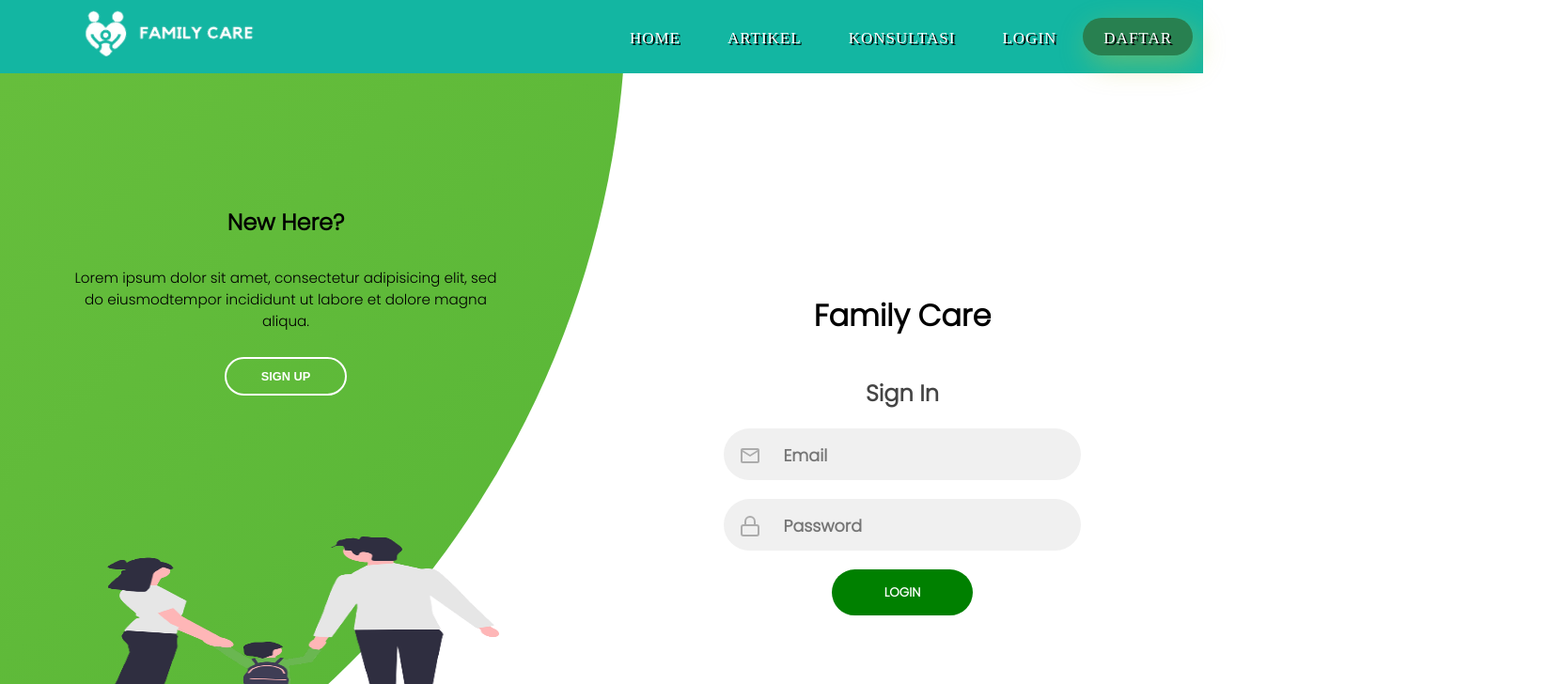
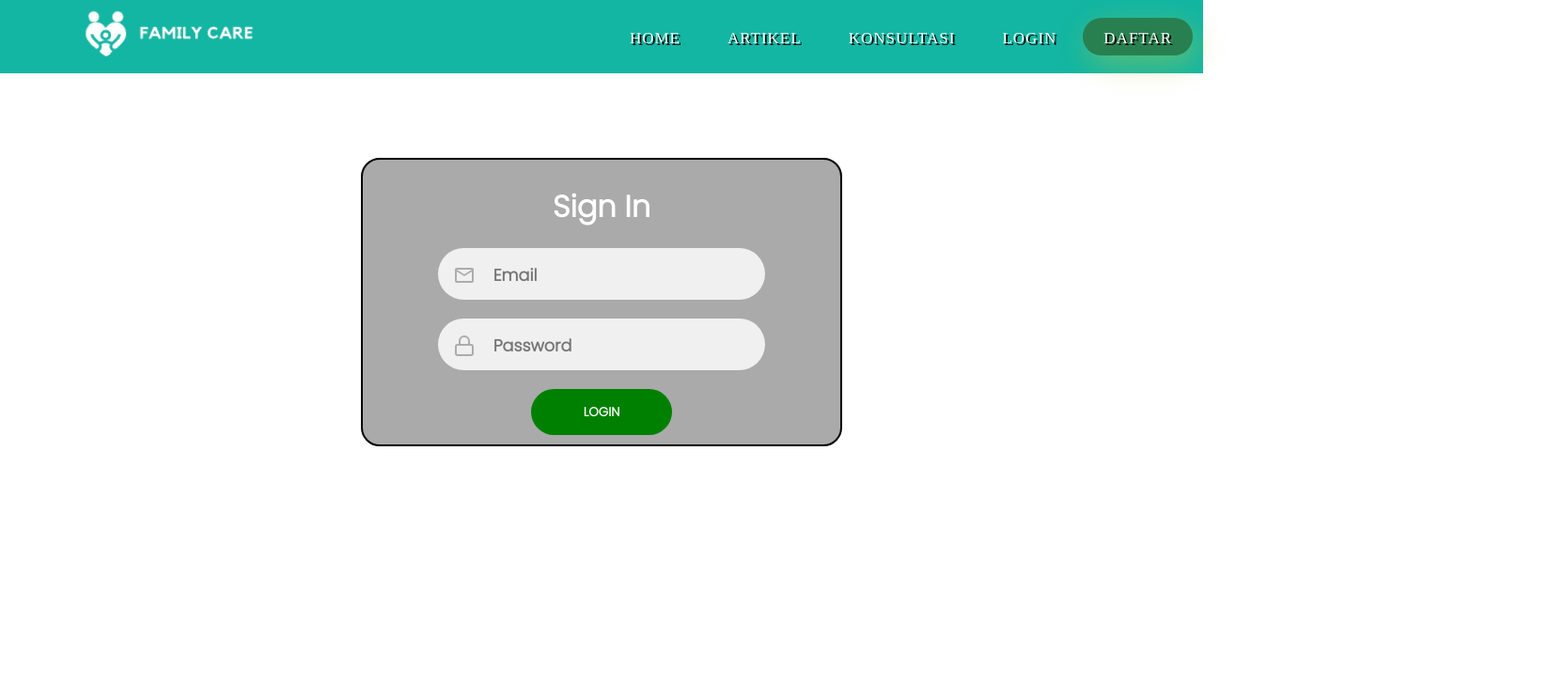
Before and after one commit to MochammadTaufikJuliandi/Family-Care, a React (Create React App) app: page /login in a window 1280 px wide. Shown: the top 728 px of the page at 94% size, 1664 px wide, since content can reach past the window. Built offline with nearby package versions, Linux system fonts and the light colour scheme.

Commit message:
Add detail, login, register page

```diff
--- a/src/App.js
+++ b/src/App.js
@@ -3,6 +3,7 @@ import Navbar from "./components/Navbar";
 import { BrowserRouter, Routes, Route  } from "react-router-dom";
 import HomePage from "./pages/HomePage";
 import Articles from "./pages/Articles";
+import DetailPage from "./pages/DetailPage";
 import Konsultasi from "./pages/Konsultasi";
 import LoginPage from "./pages/LoginPage";
 import RegisterPage from "./pages/RegisterPage";
@@ -16,6 +17,7 @@ function App() {
         <Routes>
             <Route path="/" element={<HomePage/>}/>
             <Route path="/article" element={<Articles/>}/>
+            <Route path="/detail" element={<DetailPage/>}/>
             <Route path="/konsultasi" element={<Konsultasi/>}/>
             <Route path="/login" element={<LoginPage/>}/>
             <Route path="/register" element={<RegisterPage/>}/>
--- a/src/components/ArticleList.jsx
+++ b/src/components/ArticleList.jsx
@@ -1,5 +1,6 @@
 import React from "react";
 import { useState, useEffect } from "react";
+import {Link} from 'react-router-dom'
 import { db } from "../firebase-config";
 import { collection, getDocs } from "firebase/firestore";
 
@@ -19,7 +20,7 @@ export default function ArticleList() {
       {article.map((articles) => {
         return (
           <div key={articles.id}>
-            <h1>{articles.title}</h1>
+            <h1><Link to="/detail">{articles.title}</Link></h1>
             <p>Category : {articles.category}</p>
             <img src={articles.img} alt="" />
             <p>{articles.body}</p>
--- /dev/null
+++ b/src/components/DetailArticle.jsx
@@ -0,0 +1,63 @@
+import React from "react";
+// import { useState, useEffect } from "react";
+// import { db } from "../firebase-config";
+// import { collection, getDocs } from "firebase/firestore";
+
+export default function ArticleList() {
+  return (
+    <div class="detail">
+      <h1 class="title">Ini Dia Panduan Merawat Bayi Untuk Para Ayah Baru!</h1>
+      <h4>Kategori : Ayah</h4>
+      <img
+        src="https://images.unsplash.com/photo-1605812830455-2fadc55bc4ba?ixlib=rb-4.0.3&ixid=MnwxMjA3fDB8MHxwaG90by1wYWdlfHx8fGVufDB8fHx8&auto=format&fit=crop&w=870&q=80"
+        alt="" />
+      <p>Salah satu hal yang bisa Ayah lakukan sesaat setelah bayi lahir adalah menggendongnya. Tapi bukan menggendong
+        biasa, menggendong kali ini dilakukan skin to skin. Artinya, Ayah menggendong bayi dengan melakukan kontak dari
+        kulit bayi ke kulit Ayah. Hal ini dilakukan agar bayi bisa tenang setelah mengalami pengalaman yang menegangkan
+        pasca proses persalinan. Skin to skin contact ini bisa Ayah lakukan selama beberapa minggu.
+
+        Banyak sekali kegunaan dari skin to skin contact ini, misalnya menstabilkan detak jantung, menstabilkan pernapasan
+        bayi, menstabilkan tekanan darah, mempertahankan suhu tubuh bayi dan mengurangi tangisan bayi. Tak hanya itu, skin
+        to skin contact ini juga berfungsi untuk membentuk ikatan antara Ayah dan anak.
+
+        Jika Ayah masih bingung bagaimana cara melakukannya? Caranya cukup mudah, tanggalkan pakaian bayi kecuali popok
+        atau diapernya, jangan lupa untuk menanggalkan baju Ayah, lalu gendong bayi dengan posisi tubuh bayi menempel pada
+        dada Ayah. Anda juga bisa minta bantuan perawat jika masih cukup takut menggendong bayi yang baru saja lahir.
+
+        Nah, jika menggendong memang suatu hal yang cukup menegangkan bagi Ayah, bagaimana jika Ayah mulai belajar
+        mengganti popok si kecil? Apa saja sih yang diperlukan si kecil saat popoknya basah? Ini catatan untuk Ayah:
+
+        CARA MENGGANTI POPOK BAYI:
+        Amati Bayi
+        Langkah pertama sebelum mengganti popok bayi adalah memastikan apakah Anda perlu mengganti popok bayi. Cara
+        memastikannya adalah jika Ayah merasa mencium bau BAB atau jika bayi menangis dan popok kain bayi sudah basah,
+        maka saatnya mengganti popok bayi Anda.
+
+        Dekatkan Perlengkapan Popok Bayi
+        Nah, jika Ayah sudah memastikan bayi butuh ganti popok maka segera ambil perlengkapan bayi, dan dekatkan di tempat
+        yang ingin Ayah gunakan untuk mengganti popok. Beberapa perlengkapan yang bisa disiapkan misalnya, popok bersih,
+        tisu basah, air untuk membersihkan. Ayah juga bisa menggunakan masker penutup hidung jika merasa bau BAB atau air
+        seni anak cukup mengganggu.
+
+        Tanggalkan Popok yang Kotor
+        Setelah Ayah menyiapkan segala perlengkapan si kecil, mulailah untuk mengganti popoknya. Pertama-tama tanggalkan
+        popok yang sudah kotor dengan cara memegang pergelangan kaki bayi, lalu angkatlah perlahan. Gunakan bagian bersih
+        dari popok yang kotor untuk membersihkan kotoran terlebih dahulu.
+
+        Menyeka Pantat Bayi
+        Setelah Anda menanggalkan popok kotor bayi, lalu mulailah menyeka pantat bayi Anda dengan tisu basah atau dengan
+        kapas basah. Lakukan hal ini dari arah depan ke belakang agar bakteri atau kuman tidak menyebar di organ intim
+        bayi. Lakukan dengan perlahan dan sampai bersih. Letakkan popok kotor Anda di tempat sampah, atau jika Anda
+        menggunakan popok kain, maka sisihkan dulu untuk bisa dicuci kemudian.
+
+        Keringkan Pantat Bayi
+        Untuk menghindari ruam pada pantat bayi, sebaiknya pastikan pantat bayi selalu dalam keadaan kering. Anda bisa
+        menyekanya dengan tisu kering setelah menggunakan tisu basah.
+
+        Mengganti Popok
+        Setelah pantat bayi bersih, segeralah mengganti popok bayi Anda. jangan lupa merekatkan bagian sisi-sisi nya jika
+        bayi menggunakan diaper. Tapi, jika bayi menggunakan popok kain, maka jangan lupa untuk mengikatnya. Pastikan
+        ikatan popok kain tidak terlalu kencang. Nah setelah semua selesai, Ayah bisa kembali bermain dengan si kecil.</p>
+    </div>
+  );
+}
--- a/src/components/Login.jsx
+++ b/src/components/Login.jsx
@@ -1,8 +1,6 @@
 import React from 'react';
 import { MdOutlineMail } from "react-icons/md";
-import { BiUser } from "react-icons/bi";
 import { FiLock } from "react-icons/fi";
-import featureimage1 from './images/login.jpg';
 import "../styles/LoginPage.css";
 
 export default function Login() {
@@ -12,27 +10,7 @@ export default function Login() {
       <div className="forms-container">
         <div className="signin-signup">
           <form className="sign-in-form">
-            <h1>Family Care</h1>
             <h2 className="title">Sign In</h2>
-            <div className="input-field">
-              <MdOutlineMail className="fas fa-user" />
-              <input type="email" placeholder="Email" />
-            </div>
-            <div className="input-field">
-              <FiLock className="fas fa-lock" />
-              <input type="password" placeholder="Password" />
-            </div>
-            <input type="submit" value="Login" className="btn solid" />
-          </form>
-
-
-          <form className="sign-up-form">
-            <h1>Family Care</h1>
-            <h2 className="title">Sign Up</h2>
-            <div className="input-field">
-              <BiUser className="fas fa-user" />
-              <input type="text" placeholder="Username" />
-            </div>
             <div className="input-field">
               <MdOutlineMail className="fas fa-user" />
               <input type="email" placeholder="Email" />
@@ -45,28 +23,6 @@ export default function Login() {
           </form>
         </div>
       </div>
-
-      <div className="panels-container">
-        <div className="panel left-panel">
-          <div className="content">
-            <h3>New Here?</h3>
-            <p>Lorem ipsum dolor sit amet, consectetur adipisicing elit, sed do eiusmodtempor incididunt ut labore et dolore magna aliqua.</p>
-            <button className="btn transparent" id="sign-up-btn">Sign up</button>
-          </div>
-
-          <img src={featureimage1} alt="gambar" className="image" />
-        </div>
-
-        <div className="panel right-panel">
-          <div className="content">
-            <h3>One of us?</h3>
-            <p>Lorem ipsum dolor sit amet, consectetur adipisicing elit, sed do eiusmodtempor incididunt ut labore et dolore magna aliqua.</p>
-            <button className="btn transparent" id="sign-in-btn">Sign in</button>
-          </div>
-
-          <img src={featureimage1} alt="gambar" className="image" />
-        </div>
-      </div>
     </div>
   )
 }
--- a/src/components/Register.jsx
+++ b/src/components/Register.jsx
@@ -6,8 +6,10 @@ import { FiLock } from "react-icons/fi";
 export default function Register() {
   return (
     <>
+      <div className="container">
+        <div className="forms-container">
+          <div className="signin-signup">
             <form className="sign-up-form">
-            <h1>Family Care</h1>
               <h2 className="title">Sign Up</h2>
               <div className="input-field">
                 <BiUser className="fas fa-user" />
@@ -23,6 +25,9 @@ export default function Register() {
               </div>
               <input type="submit" value="Login" className="btn solid" />
             </form>
+          </div>
+        </div>
+      </div>
     </>
   )
 }
--- /dev/null
+++ b/src/pages/DetailPage.jsx
@@ -0,0 +1,11 @@
+import React from "react";
+import DetailArticle from "../components/DetailArticle";
+import "../styles/Detail.css";
+
+export default function Articles() {
+  return (
+    <>
+      <DetailArticle />
+    </>
+  );
+}
--- /dev/null
+++ b/src/styles/Detail.css
@@ -0,0 +1,31 @@
+.detail {
+  width: 70%;
+  margin: auto;
+}
+
+.detail .title {
+  font-size: 2rem;
+  color: rgb(37, 37, 37);
+}
+
+.detail img {
+  position: relative;
+  width: 100%;
+  min-height: 400px;
+  object-fit: cover;
+}
+
+.detail p {
+  font-size: 1rem;
+  text-align: justify;
+}
+
+@media (max-width: 768px) {
+  .detail {
+    width: 80%;
+  }
+
+  .title {
+    font-size: 1.5rem;
+  }
+}
--- a/src/styles/LoginPage.css
+++ b/src/styles/LoginPage.css
@@ -12,46 +12,19 @@ input {
 }
 
 .container {
-  position: relative;
   width: 100%;
-  min-height: 100vh;
-  background: white;
-  overflow: hidden;
-}
-
-.container:before {
-  content: '';
-  position: absolute;
-  width: 2000px;
-  height: 2000px;
-  border-radius: 50%;
-  background: linear-gradient(-45deg,
-      #54B435, #82CD47);
-  top: -10%;
-  right: 48%;
-  transform: translateY(-50%);
-  z-index: 6;
-  transition: 1.8s ease-in-out;
+  margin: 7% 30%;
 }
 
 .forms-container {
-  position: absolute;
-  width: 100%;
-  height: 100%;
-  top: 0;
-  left: 0;
+  justify-content: center;
 }
 
 .signin-signup {
-  position: absolute;
-  top: 50%;
-  left: 75%;
-  transform: translate(-50%, -50%);
-  width: 50%;
-  display: grid;
-  grid-template-columns: 1fr;
-  z-index: 5;
-  transition: 1s 0.7s ease-in-out;
+  width: 40%;
+  border: 2px solid black;
+  border-radius: 20px;
+  background-color: #aaa;
 }
 
 form {
@@ -60,24 +33,11 @@ form {
   justify-content: center;
   flex-direction: column;
   padding: 0 5rem;
-  overflow: hidden;
-  grid-column: 1 / 2;
-  grid-row: 1 / 2;
-  transition: 0.2s 0.7s ease-in-out;
-}
-
-form.sign-in-form {
-  z-index: 2;
-}
-
-form.sign-up-form {
-  z-index: 1;
-  opacity: 0;
 }
 
 .title {
-  font-size: 1.5rem;
-  color: #444;
+  font-size: 2rem;
+  color: rgb(255, 255, 255);
   margin-bottom: 10px;
 }
 
@@ -134,108 +94,3 @@ form.sign-up-form {
 .btn:hover {
   background-color: #379237;
 }
-
-.panels-container {
-  position: absolute;
-  width: 100%;
-  height: 100%;
-  top: 0;
-  left: 0;
-  display: grid;
-  grid-template-columns: repeat(2, 1fr);
-}
-
-.panel {
-  display: flex;
-  flex-direction: column;
-  align-items: flex-end;
-  justify-content: space-around;
-  text-align: center;
-  z-index: 7;
-}
-
-.left-panel {
-  pointer-events: all;
-  padding: 3rem 17% 2rem 12%;
-}
-
-.right-panel {
-  pointer-events: none;
-  padding: 3rem 12% 2rem 17%;
-}
-
-.content h3,
-p {
-  transition: .9s .6s ease-in-out;
-}
-
-.panel h3 {
-  font-weight: 600;
-  line-height: 1;
-  font-size: 1.5rem;
-}
-
-.panel p {
-  font-size: 0.95rem;
-  padding: 0.7rem 0;
-}
-
-.btn.transparent {
-  margin: 0;
-  background: none;
-  border: 2px solid #fff;
-  width: 130px;
-  height: 41px;
-  font-weight: 600;
-  font-size: 0.8rem;
-}
-
-.image {
-  width: 100%;
-  transition: 1.1s .4s ease-in-out;
-}
-
-.right-panel .content,
-.right-panel .image {
-  transform: translateX(800px);
-}
-
-
-/* Animasi */
-
-.container.sign-up-mode:before {
-  transform: translate(100%, -50%);
-  right: 52%;
-}
-
-.container.sign-up-mode .left-panel .image,
-.container.sign-up-mode .left-panel .content {
-  transform: translateX(-800px);
-}
-
-.container.sign-up-mode .right-panel .content,
-.container.sign-up-mode .right-panel .image {
-  transform: translateX(0px);
-}
-
-.container.sign-up-mode .left-panel {
-  pointer-events: none;
-}
-
-.container.sign-up-mode .right-panel {
-  pointer-events: all;
-}
-
-.container.sign-up-mode .signin-signup {
-  left: 25%;
-}
-
-.container.sign-up-mode form.sign-in-form {
-  z-index: 1;
-  opacity: 0;
-}
-
-.container.sign-up-mode form.sign-up-form {
-  z-index: 2;
-  opacity: 1;
-}
```
Lines whose indentation alone changed are shown as unchanged.
